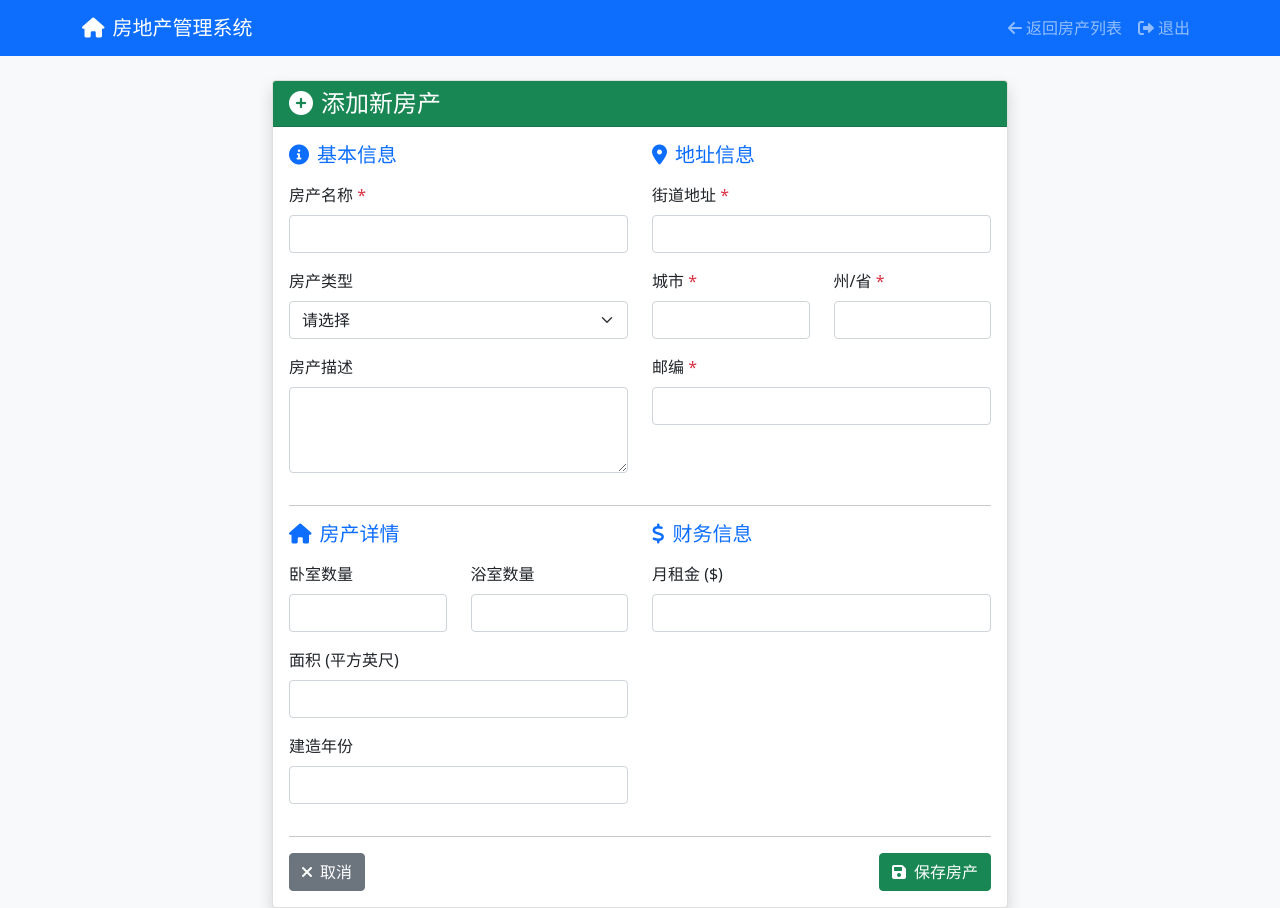
After one commit to gaw008/real-estate-management, a Flask app: page /admin/add_property in a window 1280 px wide. The commit adds this page. Run offline with Flask 3, Linux system fonts and the light colour scheme; the visitor is signed in with stand-in values (Sample User, id 1).

Commit message:
全面修复系统功能 - 移除演示模式，添加新房产和业主功能，修复数据库连接和员工部门管理

```diff
--- /dev/null
+++ b/templates/add_property.html
@@ -0,0 +1,189 @@
+<!DOCTYPE html>
+<html lang="zh-CN">
+<head>
+    <meta charset="UTF-8">
+    <meta name="viewport" content="width=device-width, initial-scale=1.0">
+    <title>添加新房产 - 房地产管理系统</title>
+    <link href="https://cdn.jsdelivr.net/npm/bootstrap@5.1.3/dist/css/bootstrap.min.css" rel="stylesheet">
+    <link href="https://cdnjs.cloudflare.com/ajax/libs/font-awesome/6.0.0/css/all.min.css" rel="stylesheet">
+</head>
+<body class="bg-light">
+    <nav class="navbar navbar-expand-lg navbar-dark bg-primary">
+        <div class="container">
+            <a class="navbar-brand" href="{{ url_for('dashboard') }}">
+                <i class="fas fa-home me-2"></i>房地产管理系统
+            </a>
+            <div class="navbar-nav ms-auto">
+                <a class="nav-link" href="{{ url_for('properties') }}">
+                    <i class="fas fa-arrow-left me-1"></i>返回房产列表
+                </a>
+                <a class="nav-link" href="{{ url_for('logout') }}">
+                    <i class="fas fa-sign-out-alt me-1"></i>退出
+                </a>
+            </div>
+        </div>
+    </nav>
+
+    <div class="container mt-4">
+        <div class="row justify-content-center">
+            <div class="col-lg-8">
+                <div class="card shadow">
+                    <div class="card-header bg-success text-white">
+                        <h4 class="mb-0">
+                            <i class="fas fa-plus-circle me-2"></i>添加新房产
+                        </h4>
+                    </div>
+                    <div class="card-body">
+                        <!-- 显示消息 -->
+                        {% with messages = get_flashed_messages(with_categories=true) %}
+                            {% if messages %}
+                                {% for category, message in messages %}
+                                    <div class="alert alert-{{ 'danger' if category == 'error' else 'success' if category == 'success' else 'warning' }} alert-dismissible fade show" role="alert">
+                                        {{ message }}
+                                        <button type="button" class="btn-close" data-bs-dismiss="alert"></button>
+                                    </div>
+                                {% endfor %}
+                            {% endif %}
+                        {% endwith %}
+
+                        <form method="POST" action="{{ url_for('add_property') }}">
+                            <div class="row">
+                                <!-- 基本信息 -->
+                                <div class="col-md-6">
+                                    <h5 class="text-primary mb-3">
+                                        <i class="fas fa-info-circle me-2"></i>基本信息
+                                    </h5>
+
+                                    <div class="mb-3">
+                                        <label for="name" class="form-label">房产名称 <span class="text-danger">*</span></label>
+                                        <input type="text" class="form-control" id="name" name="name"
+                                               value="{{ property_data.name if property_data else '' }}" required>
+                                    </div>
+
+                                    <div class="mb-3">
+                                        <label for="property_type" class="form-label">房产类型</label>
+                                        <select class="form-select" id="property_type" name="property_type">
+                                            <option value="">请选择</option>
+                                            <option value="Single Family" {{ 'selected' if property_data and property_data.property_type == 'Single Family' else '' }}>独栋别墅</option>
+                                            <option value="Condo" {{ 'selected' if property_data and property_data.property_type == 'Condo' else '' }}>公寓</option>
+                                            <option value="Townhouse" {{ 'selected' if property_data and property_data.property_type == 'Townhouse' else '' }}>联排别墅</option>
+                                            <option value="Duplex" {{ 'selected' if property_data and property_data.property_type == 'Duplex' else '' }}>双拼别墅</option>
+                                        </select>
+                                    </div>
+
+                                    <div class="mb-3">
+                                        <label for="description" class="form-label">房产描述</label>
+                                        <textarea class="form-control" id="description" name="description" rows="3">{{ property_data.description if property_data else '' }}</textarea>
+                                    </div>
+                                </div>
+
+                                <!-- 地址信息 -->
+                                <div class="col-md-6">
+                                    <h5 class="text-primary mb-3">
+                                        <i class="fas fa-map-marker-alt me-2"></i>地址信息
+                                    </h5>
+
+                                    <div class="mb-3">
+                                        <label for="street_address" class="form-label">街道地址 <span class="text-danger">*</span></label>
+                                        <input type="text" class="form-control" id="street_address" name="street_address"
+                                               value="{{ property_data.street_address if property_data else '' }}" required>
+                                    </div>
+
+                                    <div class="row">
+                                        <div class="col-md-6">
+                                            <div class="mb-3">
+                                                <label for="city" class="form-label">城市 <span class="text-danger">*</span></label>
+                                                <input type="text" class="form-control" id="city" name="city"
+                                                       value="{{ property_data.city if property_data else '' }}" required>
+                                            </div>
+                                        </div>
+                                        <div class="col-md-6">
+                                            <div class="mb-3">
+                                                <label for="state" class="form-label">州/省 <span class="text-danger">*</span></label>
+                                                <input type="text" class="form-control" id="state" name="state"
+                                                       value="{{ property_data.state if property_data else '' }}" required>
+                                            </div>
+                                        </div>
+                                    </div>
+
+                                    <div class="mb-3">
+                                        <label for="zip_code" class="form-label">邮编 <span class="text-danger">*</span></label>
+                                        <input type="text" class="form-control" id="zip_code" name="zip_code"
+                                               value="{{ property_data.zip_code if property_data else '' }}" required>
+                                    </div>
+                                </div>
+                            </div>
+
+                            <hr>
+
+                            <div class="row">
+                                <!-- 房产详情 -->
+                                <div class="col-md-6">
+                                    <h5 class="text-primary mb-3">
+                                        <i class="fas fa-home me-2"></i>房产详情
+                                    </h5>
+
+                                    <div class="row">
+                                        <div class="col-md-6">
+                                            <div class="mb-3">
+                                                <label for="bedrooms" class="form-label">卧室数量</label>
+                                                <input type="number" class="form-control" id="bedrooms" name="bedrooms" min="0"
+                                                       value="{{ property_data.bedrooms if property_data else '' }}">
+                                            </div>
+                                        </div>
+                                        <div class="col-md-6">
+                                            <div class="mb-3">
+                                                <label for="bathrooms" class="form-label">浴室数量</label>
+                                                <input type="number" class="form-control" id="bathrooms" name="bathrooms" min="0" step="0.5"
+                                                       value="{{ property_data.bathrooms if property_data else '' }}">
+                                            </div>
+                                        </div>
+                                    </div>
+
+                                    <div class="mb-3">
+                                        <label for="square_feet" class="form-label">面积 (平方英尺)</label>
+                                        <input type="number" class="form-control" id="square_feet" name="square_feet" min="0"
+                                               value="{{ property_data.square_feet if property_data else '' }}">
+                                    </div>
+
+                                    <div class="mb-3">
+                                        <label for="year_built" class="form-label">建造年份</label>
+                                        <input type="number" class="form-control" id="year_built" name="year_built" min="1800" max="2030"
+                                               value="{{ property_data.year_built if property_data else '' }}">
+                                    </div>
+                                </div>
+
+                                <!-- 财务信息 -->
+                                <div class="col-md-6">
+                                    <h5 class="text-primary mb-3">
+                                        <i class="fas fa-dollar-sign me-2"></i>财务信息
+                                    </h5>
+
+                                    <div class="mb-3">
+                                        <label for="monthly_rent" class="form-label">月租金 ($)</label>
+                                        <input type="number" class="form-control" id="monthly_rent" name="monthly_rent" min="0" step="0.01"
+                                               value="{{ property_data.monthly_rent if property_data else '' }}">
+                                    </div>
+                                </div>
+                            </div>
+
+                            <hr>
+
+                            <div class="d-flex justify-content-between">
+                                <a href="{{ url_for('properties') }}" class="btn btn-secondary">
+                                    <i class="fas fa-times me-2"></i>取消
+                                </a>
+                                <button type="submit" class="btn btn-success">
+                                    <i class="fas fa-save me-2"></i>保存房产
+                                </button>
+                            </div>
+                        </form>
+                    </div>
+                </div>
+            </div>
+        </div>
+    </div>
+
+    <script src="https://cdn.jsdelivr.net/npm/bootstrap@5.1.3/dist/js/bootstrap.bundle.min.js"></script>
+</body>
+</html>
```
Also changed, not shown: real_estate_web.py (+171 -80 lines), templates/add_owner.html (added, +132 -0 lines), templates/owners_fixed.html (+10 -3 lines), templates/properties_fixed.html (+10 -3 lines).
